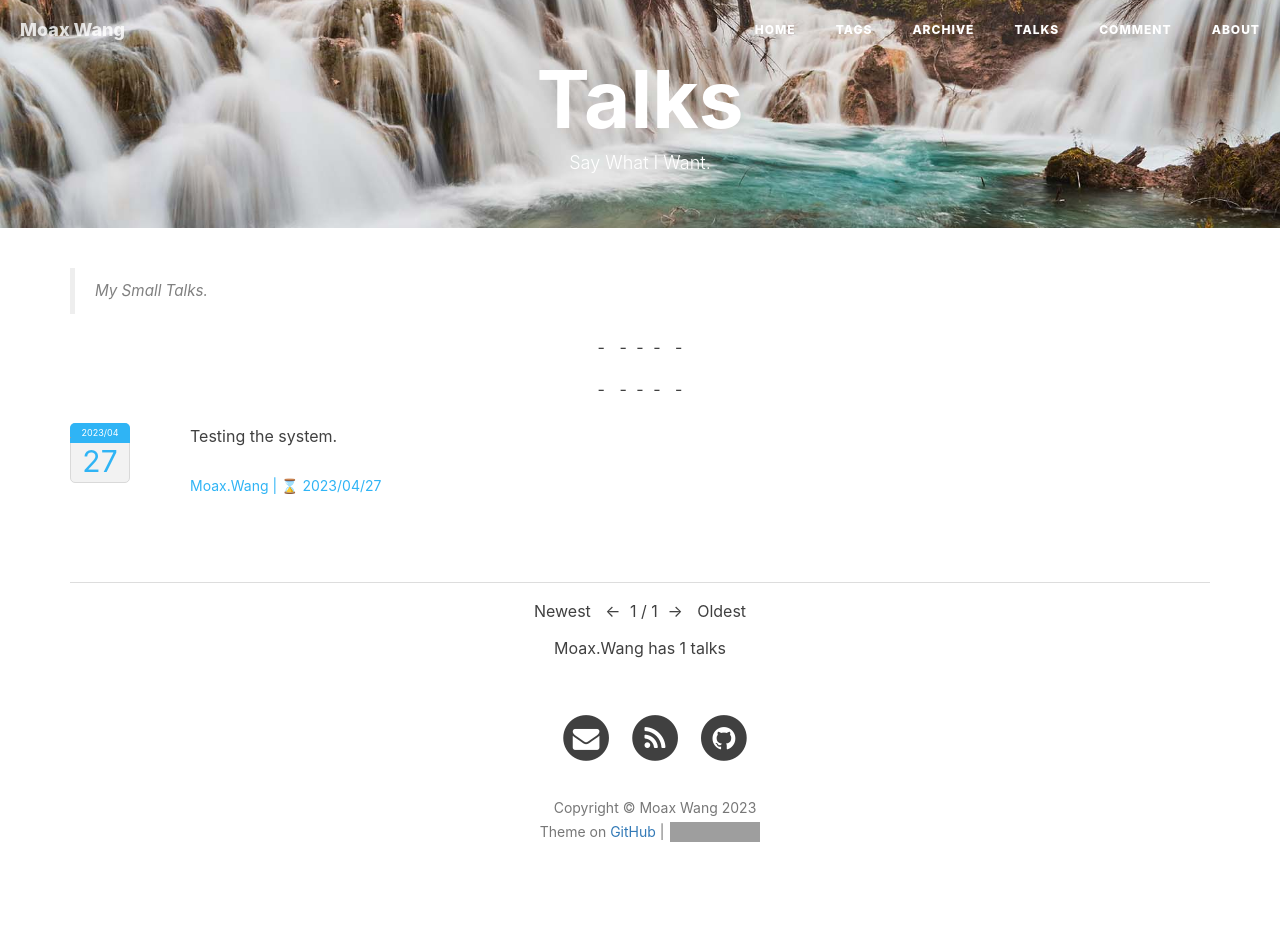
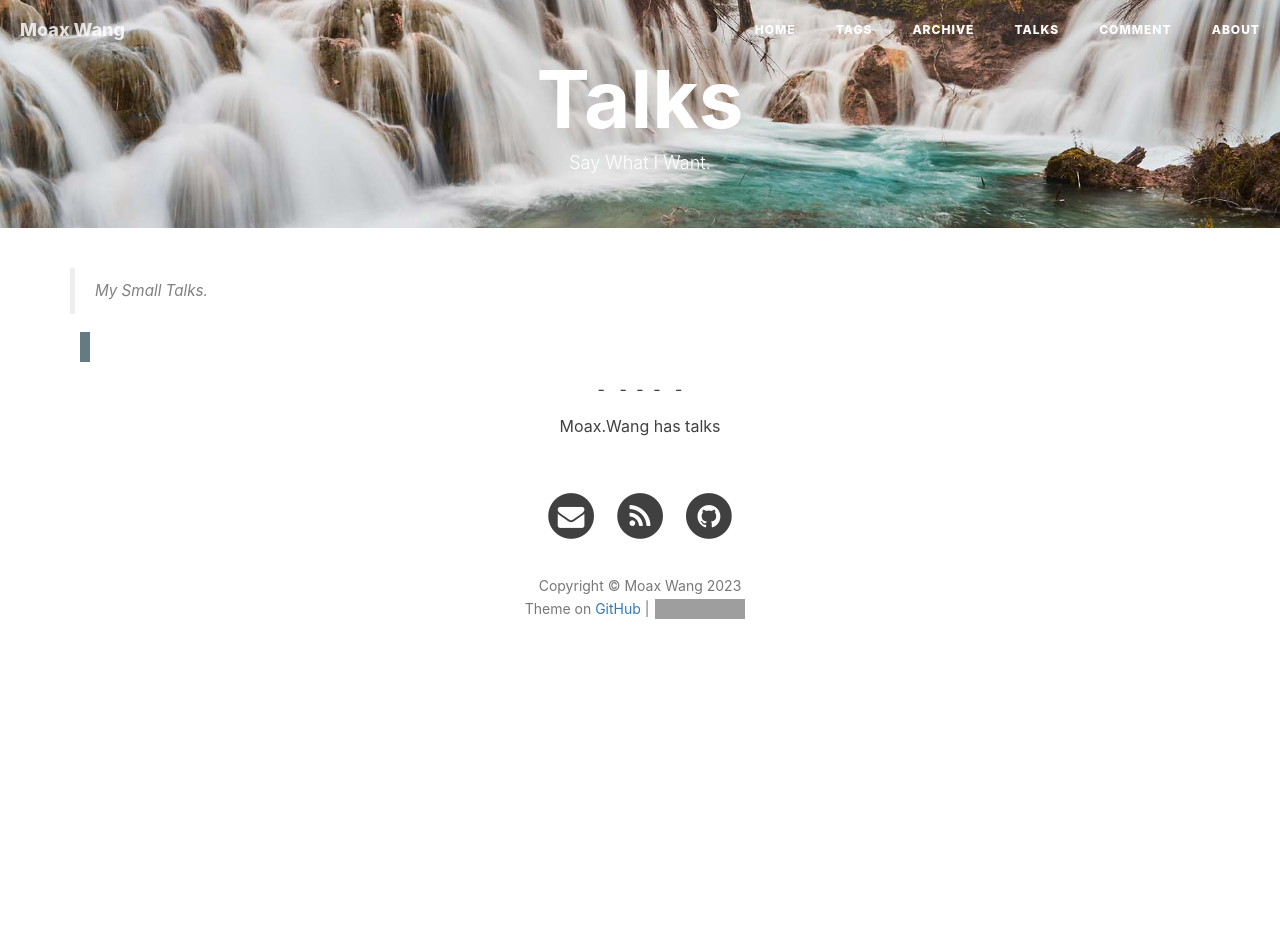
Before and after one commit to WinchellWang/winchellwang.github.io, a Jekyll site: the page built from 3talk.html, in a window 1280 px wide. Built offline with Jekyll 4.4.1, drawn with Linux system fonts in a browser that asks for light colours; nearby versions of some CDN libraries; comment, search, counter and statistics services are not loaded; after the commit the page ends 900 px from its top, so only the background shows below that; grey boxes are pictures that could not be loaded.

Commit message:
Update 3talk.html

```diff
--- a/3talk.html
+++ b/3talk.html
@@ -144,13 +144,13 @@
     <p>My Small Talks.</p>
 </blockquote>
 
-<!-- <div class="hexo-douban-tabs">
+<div class="hexo-douban-tabs">
     <a class="hexo-douban-tab" id="hexo-douban-tab1" rel="external">
         </a>
     <a class="hexo-douban-tab" id="hexo-douban-tab2" rel="external">
         </a>
 
-</div> -->
+</div>
 
 <div>
   <!--      已读 start      -->
@@ -182,63 +182,6 @@
     </div>
     <!-- 分页 结束 -->
 
-  <!--      已读 start      -->
-  <div id="hexo-douban-item2">
-    <!-- 已读000开始 -->
-    {% for talk in site.data.talks2 %}
-    <div class="hexo-douban-item">
-        <div class="hexo-douban-picture"><img src="https://cdn.jsdelivr.net/gh/MoaxWang/moaxwang.github.io/img/talks_img.png}" data-src="https://cdn.jsdelivr.net/gh/MoaxWang/moaxwang.github.io/img/talks_img.png" referrerpolicy="no-referrer"></div>
-        <div class="page-action-calendar">
-            <div class="sub-month">{{ talk.talkmonth }}</div>
-            <div class="sub-day">{{ talk.talkday }}</div>
-        </div>
-        <div class="hexo-douban-info">
-            <div class="hexo-douban-title"><a> {{ talk.mytalk }}</a></div>
-            <div class="hexo-douban-meta"><br></div>
-            <div class="hexo-douban-meta">Moax.Wang | ⌛️ {{ talk.talkmonth }}/{{ talk.talkday }}</a></div>
-        </div>
-      </div>
-    {% endfor %}
-    <!-- 已读000结束 -->
-
-    <!-- 分页 开始 -->
-    <div class="hexo-douban-pagination">
-      <a class="hexo-douban-button hexo-douban-firstpage" href="javascript:;"> -</a>
-      <a class="hexo-douban-button hexo-douban-previouspage" href="javascript:;">-</a>
-      <span class="hexo-douban-pagenum">-</span>
-      <a class="hexo-douban-button hexo-douban-nextpage" href="javascript:;">-</a>
-      <a class="hexo-douban-button hexo-douban-lastpage" href="javascript:;">-</a>
-    </div>
-    <!-- 分页 结束 -->
-
-  <!--      我的说说 start      -->
-  <div id="hexo-douban-item3">
-    <!-- 说说000开始 -->
-    {% for talk in site.data.talks %}
-    <div class="hexo-douban-item">
-      <div class="hexo-douban-picture"><img src="https://raw.githubusercontent.com/Duter2016/Duter2016.github.io/master/img/talks_img.png}" data-src="https://raw.githubusercontent.com/Duter2016/Duter2016.github.io/master/img/talks_img.png" referrerpolicy="no-referrer"></div>
-      <div class="page-action-calendar">
-          <div class="sub-month">{{ talk.talkmonth }}</div>
-          <div class="sub-day">{{ talk.talkday }}</div>
-      </div>
-      <div class="hexo-douban-info">
-          <div class="hexo-douban-title"><a> {{ talk.mytalk }}</a></div>
-          <div class="hexo-douban-meta"><br></div>
-          <div class="hexo-douban-meta">Moax.Wang | ⌛️ {{ talk.talkmonth }}/{{ talk.talkday }}</a></div>
-      </div>
-    </div>
-    {% endfor %}
-    <!-- 说说000结束 -->
-
-    <!-- 分页 开始 -->
-    <div class="hexo-douban-pagination">
-      <a class="hexo-douban-button hexo-douban-firstpage" href="javascript:;"> Newest</a>
-      <a class="hexo-douban-button hexo-douban-previouspage" href="javascript:;">←</a>
-      <span class="hexo-douban-pagenum">1 / 1</span>
-      <a class="hexo-douban-button hexo-douban-nextpage" href="javascript:;">→</a>
-      <a class="hexo-douban-button hexo-douban-lastpage" href="javascript:;">Oldest</a>
-    </div>
-    <!-- 分页 结束 -->
 
   </div>
   <!--      我的说说 end      -->
```
